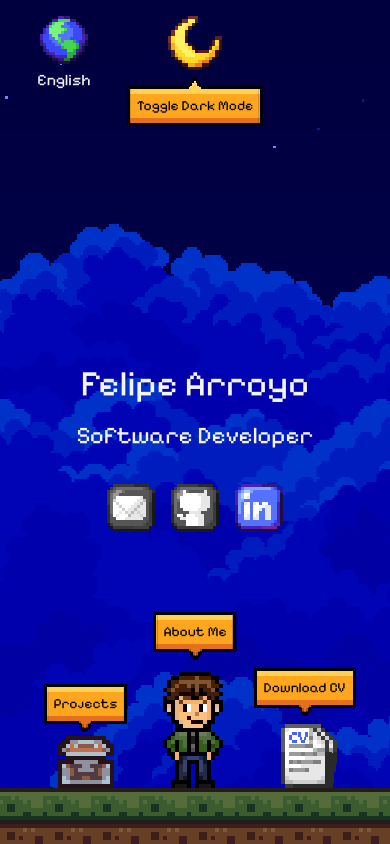
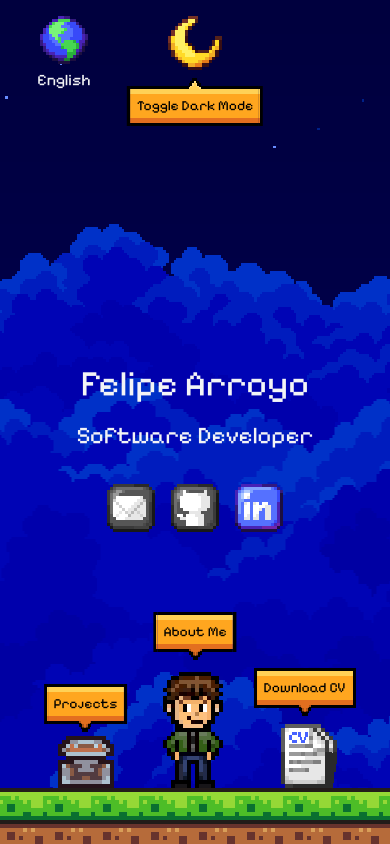
Before and after one commit to feliarroyo/portfolio, a Next.js app: page / in a window 390 px wide. Both pictures are taken after a click on the button 194 px from the left and 43 px from the top of the page. Built offline with nearby package versions, Linux system fonts and the light colour scheme.

Commit message:
refactor: misc ground transition tests
This reverts commit 7267d1c017bd23dbf4e77760f631e33cf66bf19b.

refactor: revert ground tests

fix: ground

refactor: still testing ground

refactor: tests to keep transition on mobile

refactor: test to keep ground transition on mobile

```diff
--- a/app/components/ThemeGround.tsx
+++ b/app/components/ThemeGround.tsx
@@ -27,18 +27,21 @@ export default function ThemeGround({ children }: { children: React.ReactNode })
                 className="relative w-full pixelated"
                 style={{ height: `${grassHeight}px` }}
             >
+                {/* Base Layer: Night Grass (Always 100% opaque, covered by day grass) */}
                 <div
                     className="absolute inset-0 bg-repeat-x bg-bottom pixelated"
                     style={{
-                        backgroundImage: "url('/images/foreground/day-grass-tile.png')",
+                        backgroundImage: "url('/images/foreground/night-grass-tile.png')",
                         backgroundSize: `${grassWidth}px ${grassHeight}px`,
                         imageRendering: "pixelated",
                     }}
                 />
+
+                {/* Top Layer: Day Grass (Fades out smoothly when dark mode activates) */}
                 <div
                     className="absolute inset-0 bg-repeat-x bg-bottom pixelated opacity-0 dark:opacity-100 transition-opacity duration-1000"
                     style={{
-                        backgroundImage: "url('/images/foreground/night-grass-tile.png')",
+                        backgroundImage: "url('/images/foreground/day-grass-tile.png')",
                         backgroundSize: `${grassWidth}px ${grassHeight}px`,
                         imageRendering: "pixelated",
                     }}
```
